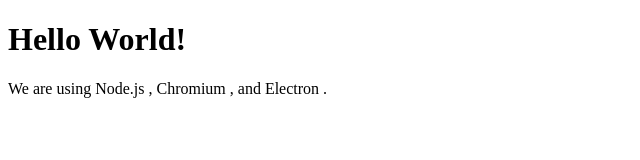
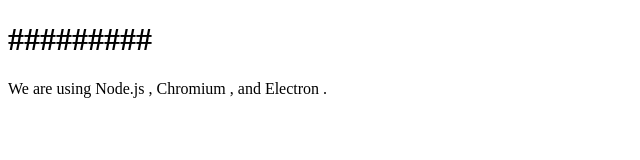
Before and after one commit to psabhishek/electron-updater-example, an Electron app: page index.html in a window 800 px wide. Shown: the whole page, without its empty margins (0-640 px from the left). Drawn offline with Linux system fonts and the light colour scheme.

Commit message:
testing release

```diff
--- a/index.html
+++ b/index.html
@@ -5,10 +5,10 @@
     <!-- https://developer.mozilla.org/en-US/docs/Web/HTTP/CSP -->
     <meta http-equiv="Content-Security-Policy" content="default-src 'self'; script-src 'self'">
     <meta http-equiv="X-Content-Security-Policy" content="default-src 'self'; script-src 'self'">
-    <title>Hello World!</title>
+    <title>########</title>
   </head>
   <body>
-    <h1>Hello World!</h1>
+    <h1>#########</h1>
     We are using Node.js <span id="node-version"></span>,
     Chromium <span id="chrome-version"></span>,
     and Electron <span id="electron-version"></span>.
```
